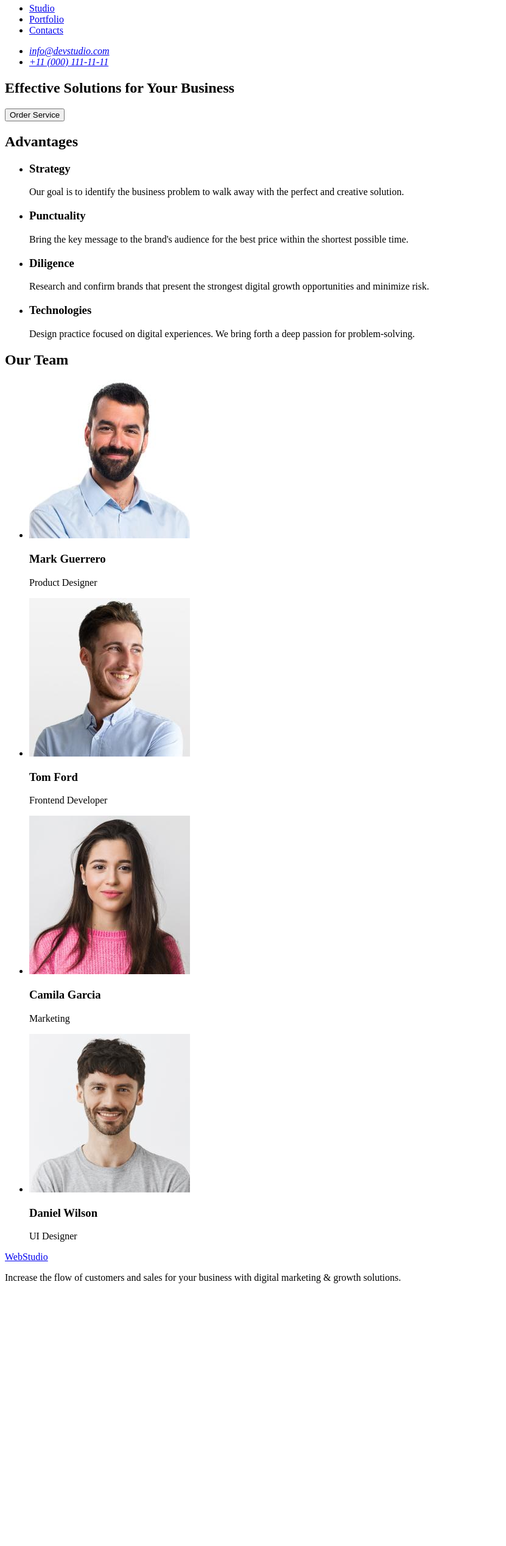
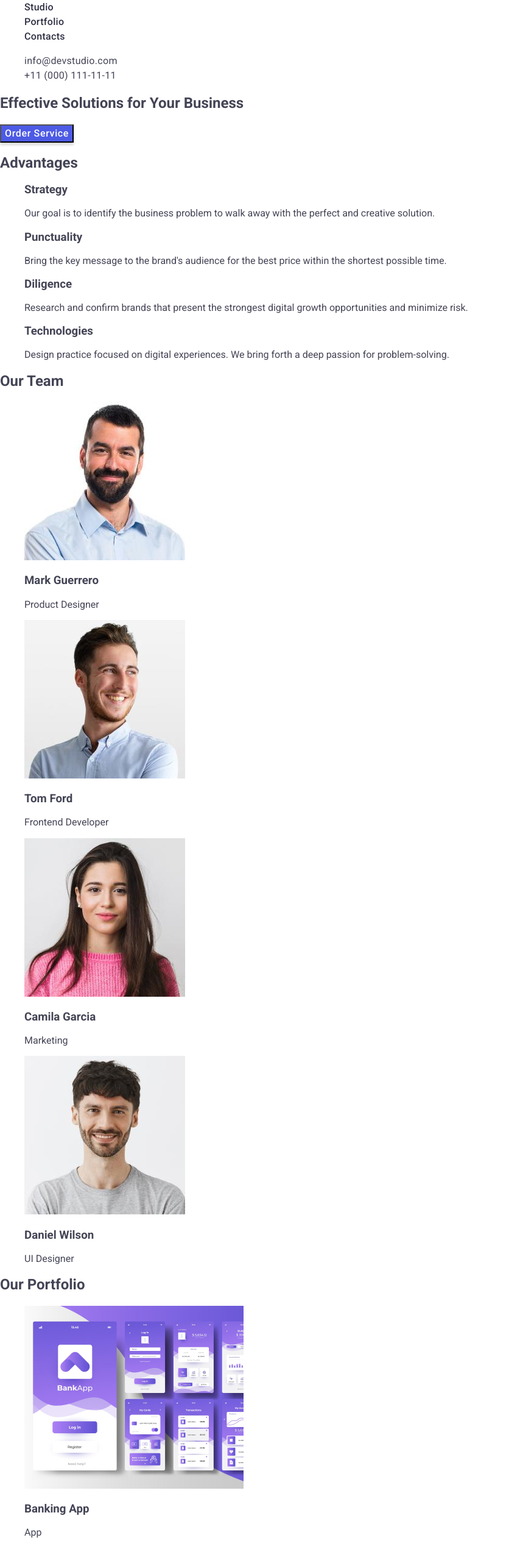
Before and after one commit to Stanislav-vol05/goit-markup-hw-02, a plain HTML site: page index.html in a window 1280 px wide. Shown: the part 37-2573 px from the top of the page at 61% size, without its empty margins (0-831 px from the left). Before the commit the page ends 2158 px from the top, so only its background shows below. Drawn offline with nearby package versions, Linux system fonts and the light colour scheme.

Commit message:
add styles html

```diff
--- /dev/null
+++ b/css/styles.css
@@ -0,0 +1,62 @@
+body {
+  font-family: 'Roboto', sans-serif;
+  color: #434455;
+  background-color: #fff;
+}
+ul,
+ol {
+  list-style-type: none;
+}
+a {
+  text-decoration: none;
+}
+.header-logo {
+  font-family: 'Raleway', sans-serif;
+  font-weight: 700;
+  font-size: 18px;
+  line-height: 1.17;
+  letter-spacing: 0.03em;
+  text-transform: uppercase;
+  color: #4d5ae5;
+}
+.header-logo .logo-part {
+  color: #2e2f42;
+}
+.nav-link {
+  font-weight: 500;
+  font-size: 16px;
+  line-height: 1.5;
+  letter-spacing: 0.02em;
+  color: #2e2f42;
+}
+.nav-link:hover,
+.nav-link:focus {
+  color: #404bbf;
+}
+.contacts {
+  font-style: normal;
+}
+.contacts-link {
+  font-weight: 400;
+  font-size: 16px;
+  line-height: 1.5;
+  letter-spacing: 0.02em;
+  color: #434455;
+}
+.contacts-link:hover,
+.contacts-link:focus {
+  color: #404bbf;
+}
+.primary-button {
+  cursor: pointer;
+  font-weight: 500;
+  font-size: 16px;
+  line-height: 1.5;
+  letter-spacing: 0.04em;
+  color: #fff;
+  box-shadow: 0 4px 4px 0 rgba(0, 0, 0, 0.15);
+  background: #4d5ae5;
+}
+.main-title {
+  background-color: #2e2f42;
+}
--- a/index.html
+++ b/index.html
@@ -2,128 +2,226 @@
 <html lang="en">
   <head>
     <meta charset="UTF-8" />
-    <meta name="viewport" content="width=, initial-scale=1.0" />
+    <meta name="viewport" content="width=device-width, initial-scale=1.0" />
     <title>WebStudio</title>
+    <link
+      rel="stylesheet"
+      href="https://cdnjs.cloudflare.com/ajax/libs/modern-normalize/2.0.0/modern-normalize.min.css"
+      integrity="sha512-4xo8blKMVCiXpTaLzQSLSw3KFOVPWhm/TRtuPVc4WG6kUgjH6J03IBuG7JZPkcWMxJ5huwaBpOpnwYElP/m6wg=="
+      crossorigin="anonymous"
+      referrerpolicy="no-referrer"
+    />
+    <link rel="preconnect" href="https://fonts.googleapis.com" />
+    <link rel="preconnect" href="https://fonts.gstatic.com" crossorigin />
+    <link
+      href="https://fonts.googleapis.com/css2?family=Raleway:wght@700&family=Roboto:wght@400;500;700&display=swap"
+      rel="stylesheet"
+    />
+    <link rel="stylesheet" href="./css/styles.css" />
   </head>
   <body>
-    <header>
-      <nav>
-        <a href="./index.html">WebStudio</a>
-        <ul>
-          <li><a href="./index.html"> Studio </a></li>
-          <li><a href="./index.html"> Portfolio </a></li>
-          <li><a href="./index.html"> Contacts </a></li>
+    <!-- Section header -->
+    <header class="page-header">
+      <nav class="header-nav">
+        <a class="header-logo" href="./index.html"
+          >Web<span class="logo-part">Studio</span></a
+        >
+        <ul class="nav-list">
+          <li class="nav-item">
+            <a class="nav-link" href="./index.html">Studio </a>
+          </li>
+          <li class="nav-item">
+            <a class="nav-link" href="#">Portfolio </a>
+          </li>
+          <li class="nav-item">
+            <a class="nav-link" href="#">Contacts </a>
+          </li>
         </ul>
       </nav>
-      <address>
-        <ul>
-          <li>
-            <a href="mailto:info@devstudio.com"> info@devstudio.com</a>
+      <address class="contacts">
+        <ul class="contacts-list">
+          <li class="contacts-item">
+            <a class="contacts-link" href="mailto:info@devstudio.com">
+              info@devstudio.com</a
+            >
           </li>
-          <li>
-            <a href="tel:+110001111111"> +11 (000) 111-11-11</a>
+          <li class="contacts-item">
+            <a class="contacts-link" href="tel:+110001111111">
+              +11 (000) 111-11-11</a
+            >
           </li>
         </ul>
       </address>
     </header>
-    <!-- Section hero and button -->
+    <!-- Section header/ -->
+    <!-- Section primary button -->
     <main>
-      <section>
-        <h1>Effective Solutions for Your Business</h1>
-        <button type="button">Order Service</button>
+      <section class="button-section">
+        <h1 class="-main-title">Effective Solutions for Your Business</h1>
+        <button class="primary-button" type="button">Order Service</button>
       </section>
       <!-- Section hero and button/ -->
 
       <!-- Section headlines -->
-      <section>
+      <section class="text-section">
         <h2>Advantages</h2>
-        <ul>
-          <li>
-            <h3>Strategy</h3>
-            <p>
-               Our goal is to identify the business problem to walk away with the
-               perfect and creative solution.
+        <ul class="list-text">
+          <li class="list-item">
+            <h3 class="name-item">Strategy</h3>
+            <p class="text-element">
+              Our goal is to identify the business problem to walk away with the
+              perfect and creative solution.
             </p>
           </li>
-          <li>
-            <h3>Punctuality</h3>
-            <p>
-               Bring the key message to the brand's audience for the best price
-               within the shortest possible time.
+          <li class="list-item">
+            <h3 class="name-item">Punctuality</h3>
+            <p class="text-element">
+              Bring the key message to the brand's audience for the best price
+              within the shortest possible time.
             </p>
           </li>
-          <li>
-            <h3>Diligence</h3>
-            <p>
-               Research and confirm brands that present the strongest digital growth
-               opportunities and minimize risk.
+          <li class="list-item">
+            <h3 class="name-item">Diligence</h3>
+            <p class="text-element">
+              Research and confirm brands that present the strongest digital
+              growth opportunities and minimize risk.
             </p>
           </li>
-          <li>
-            <h3>Technologies</h3>
-            <p>
-               Design practice focused on digital experiences. We bring forth a deep
-               passion for problem-solving.
+          <li class="list-item">
+            <h3 class="name-item">Technologies</h3>
+            <p class="text-element">
+              Design practice focused on digital experiences. We bring forth a
+              deep passion for problem-solving.
             </p>
           </li>
         </ul>
         <!-- Section headlines/ -->
       </section>
-      <!-- Section images -->
-      <section>
-        <h2>Our Team</h2>
-        <ul>
-          <li>
+      <!-- Section Our Time -->
+      <section class="team-section">
+        <h2 class="team-title">Our Team</h2>
+        <ul class="team-list">
+          <li class="list-element">
             <img
               src="./images/mark-guerrero.jpg"
               alt="mark-guerrero"
               width="264"
               height="260"
             />
-            <h3>Mark Guerrero</h3>
-            <p>Product Designer</p>
+            <h3 class="name">Mark Guerrero</h3>
+            <p class="profession">Product Designer</p>
           </li>
-          <li>
+          <li class="list-element">
             <img
               src="./images/tom-ford.jpg"
               alt="tom-ford"
               width="264"
               height="260"
             />
-            <h3>Tom Ford</h3>
-            <p>Frontend Developer</p>
+            <h3 class="name">Tom Ford</h3>
+            <p class="profession">Frontend Developer</p>
           </li>
-          <li>
+          <li class="list-element">
             <img
               src="./images/camila-garcia.jpg"
               alt="camila-garcia"
               width="264"
               height="260"
             />
-            <h3>Camila Garcia</h3>
-            <p>Marketing</p>
+            <h3 class="name">Camila Garcia</h3>
+            <p class="profession">Marketing</p>
           </li>
-          <li>
+          <li class="list-element">
             <img
               src="./images/daniel-wilson.jpg"
               alt="daniel-wilson"
               width="264"
               height="260"
             />
-            <h3>Daniel Wilson</h3>
-            <p>UI Designer</p>
+            <h3 class="name">Daniel Wilson</h3>
+            <p class="profession">UI Designer</p>
+          </li>
+        </ul>
+      </section>
+      <section class="section-portfolio">
+        <!-- Section Our Time/ -->
+        <!-- Sectiom Portfolio -->
+        <h2 class="title-portfolio">Our Portfolio</h2>
+        <ul class="portfolio -list">
+          <li class="portfolio-element">
+            <img
+              src="./images/banking-app.jpg"
+              alt="banking-app"
+              width="360"
+              height="300"
+            />
+            <h3 class="portfolio-list">Banking App</h3>
+            <p class="portfolio-text">App</p>
+          </li>
+          <li class="portfolio-element">
+            <img
+              src="./images/cashless-payment.jpg"
+              alt="cashless-payment"
+              width="360"
+              height="300"
+            />
+            <h3 class="portfolio-list">Cashless Payment</h3>
+            <p class="portfolio-text">Marketing</p>
+          </li>
+          <li class="portfolio-element">
+            <img
+              src="./images/meditation-app.jpg"
+              alt="meditation-app"
+              width="360"
+              height="300"
+            />
+            <h3 class="portfolio-list">Meditation App</h3>
+            <p class="portfolio-text">App</p>
+          </li>
+          <li class="portfolio-element">
+            <img
+              src="./images/taxi-service.jpg"
+              alt="taxi-service"
+              width="360"
+              height="300"
+            />
+            <h3 class="portfolio-list">Taxi Service</h3>
+            <p class="portfolio-text">Marketing</p>
+          </li>
+          <li class="portfolio-element">
+            <img
+              src="./images/screen-illustrations.jpg"
+              alt="screen-illustrations"
+              width="360"
+              height="300"
+            />
+            <h3 class="portfolio-list">Screen Illustrations</h3>
+            <p class="portfolio-text">Design</p>
+          </li>
+          <li class="portfolio-element">
+            <img
+              src="./images/online-courses.jpg"
+              alt="online-courses"
+              width="360"
+              height="300"
+            />
+            <h3 class="portfolio-list">Online Courses</h3>
+            <p class="portfolio-text">Marketing</p>
           </li>
         </ul>
       </section>
     </main>
-    <!-- Section images/ -->
+    <!-- Section Portfolio/ -->
     <!-- Section footer -->
-    <footer>
-      <a href="./index.html">WebStudio</a>
-      <p>
+    <footer class="page-footer">
+      <a class="logo footer-logo" href="./index.html"
+        >Web<span class="logo-part">Studio</span></a
+      >
+      <p class="text-footer">
         Increase the flow of customers and sales for your business with digital
         marketing & growth solutions.
       </p>
     </footer>
+    <!-- Section footer/ -->
   </body>
 </html>
```
Also changed, not shown: images/banking-app.jpg (added), images/cashless-payment.jpg (added), images/meditation-app.jpg (added), images/online-courses.jpg (added), images/screen-illustrations.jpg (added), images/taxi-service.jpg (added).
